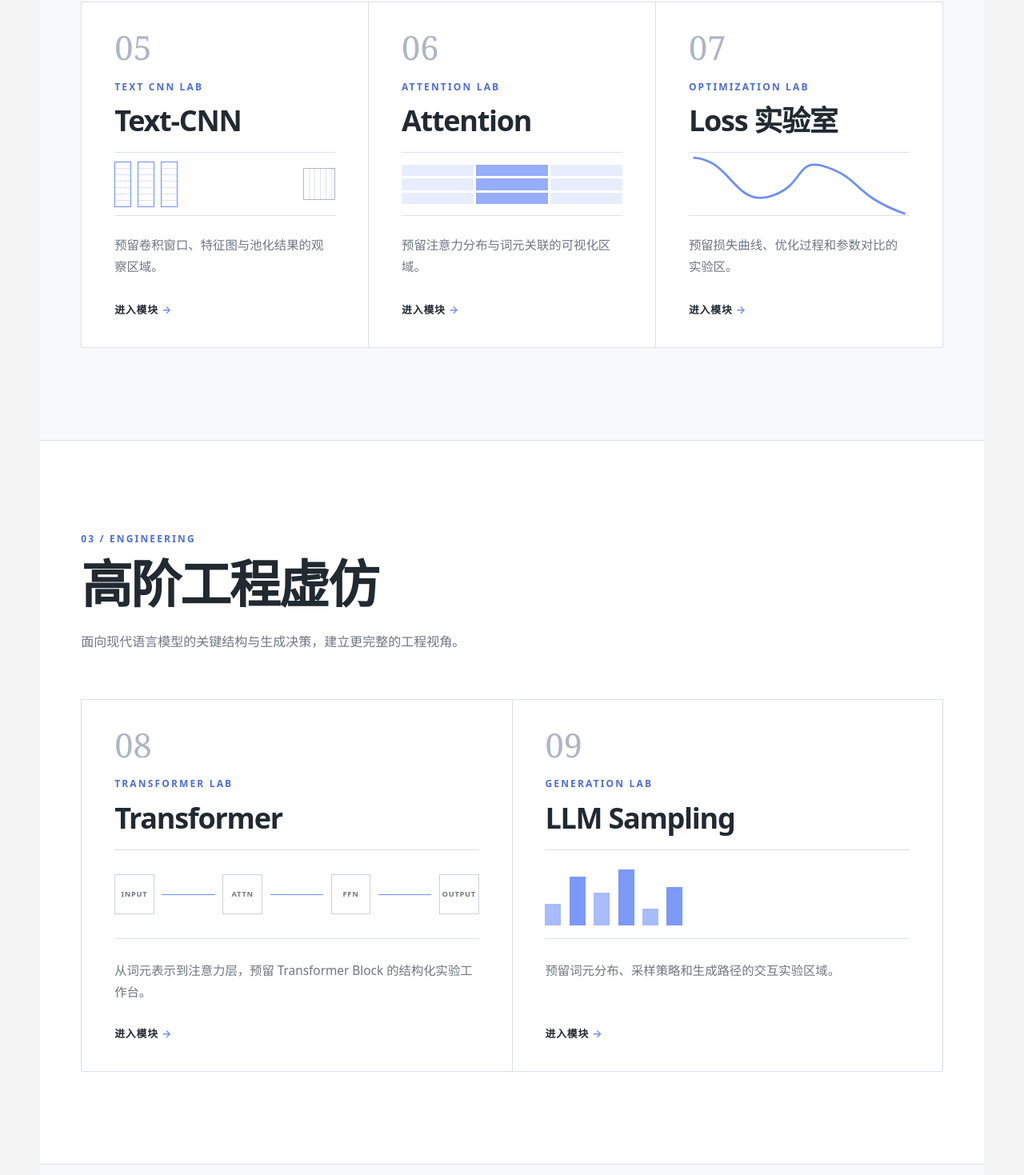
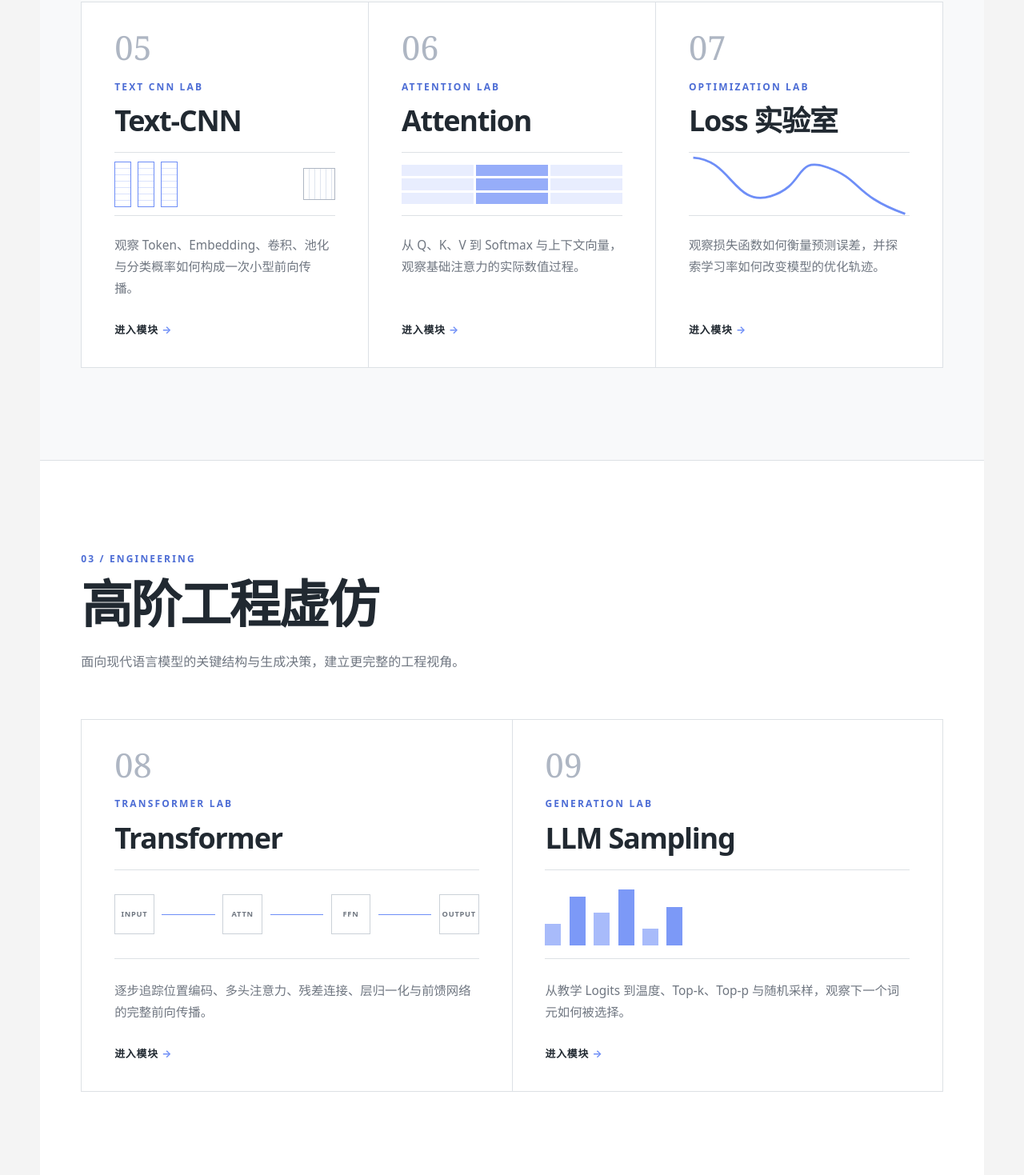
Before and after one commit to RULEBREAKERJERRY/nlp_assignment, a plain HTML site: page index.html in a window 1280 px wide. Shown: the part 3351-4820 px from the top of the page at 80% size. Drawn offline with Linux system fonts and the light colour scheme.

Commit message:
update module

```diff
--- a/index.html
+++ b/index.html
@@ -120,23 +120,23 @@
         <header class="section-heading">
           <p class="kicker">02 / SIMULATION</p>
           <h2 id="simulation-title">中阶原理仿真</h2>
-          <p>以可观察的静态界面预留模型内部结构、参数与过程的实验位置。</p>
+          <p>通过可调参数、逐步计算与可视化结果，观察模型内部结构和训练过程。</p>
         </header>
         <div class="module-grid module-grid--simulation">
           <article class="module-card module-card--diagram">
             <span class="module-number">05</span><p class="kicker">TEXT CNN LAB</p><h3>Text-CNN</h3>
             <div class="card-diagram diagram-cnn" aria-hidden="true"><i></i><i></i><i></i><b></b></div>
-            <p>预留卷积窗口、特征图与池化结果的观察区域。</p><a href="pages/text-cnn.html">进入模块 <span aria-hidden="true">→</span></a>
+            <p>观察 Token、Embedding、卷积、池化与分类概率如何构成一次小型前向传播。</p><a href="pages/text-cnn.html">进入模块 <span aria-hidden="true">→</span></a>
           </article>
           <article class="module-card module-card--diagram">
             <span class="module-number">06</span><p class="kicker">ATTENTION LAB</p><h3>Attention</h3>
             <div class="card-diagram diagram-attention" aria-hidden="true"><i></i><i></i><i></i><i></i><i></i><i></i><i></i><i></i><i></i></div>
-            <p>预留注意力分布与词元关联的可视化区域。</p><a href="pages/attention.html">进入模块 <span aria-hidden="true">→</span></a>
+            <p>从 Q、K、V 到 Softmax 与上下文向量，观察基础注意力的实际数值过程。</p><a href="pages/attention.html">进入模块 <span aria-hidden="true">→</span></a>
           </article>
           <article class="module-card module-card--diagram">
             <span class="module-number">07</span><p class="kicker">OPTIMIZATION LAB</p><h3>Loss 实验室</h3>
             <div class="card-diagram diagram-loss" aria-hidden="true"><svg viewBox="0 0 200 64" role="presentation"><path d="M4 8C39 10 41 53 74 43s21-37 52-26 23 25 70 42" fill="none"/></svg></div>
-            <p>预留损失曲线、优化过程和参数对比的实验区。</p><a href="pages/loss.html">进入模块 <span aria-hidden="true">→</span></a>
+            <p>观察损失函数如何衡量预测误差，并探索学习率如何改变模型的优化轨迹。</p><a href="pages/loss.html">进入模块 <span aria-hidden="true">→</span></a>
           </article>
         </div>
       </section>
@@ -151,12 +151,12 @@
           <article class="module-card module-card--feature">
             <span class="module-number">08</span><p class="kicker">TRANSFORMER LAB</p><h3>Transformer</h3>
             <div class="feature-diagram transformer-diagram" aria-hidden="true"><span>INPUT</span><i></i><span>ATTN</span><i></i><span>FFN</span><i></i><span>OUTPUT</span></div>
-            <p>从词元表示到注意力层，预留 Transformer Block 的结构化实验工作台。</p><a href="pages/transformer.html">进入模块 <span aria-hidden="true">→</span></a>
+            <p>逐步追踪位置编码、多头注意力、残差连接、层归一化与前馈网络的完整前向传播。</p><a href="pages/transformer.html">进入模块 <span aria-hidden="true">→</span></a>
           </article>
           <article class="module-card module-card--feature">
             <span class="module-number">09</span><p class="kicker">GENERATION LAB</p><h3>LLM Sampling</h3>
             <div class="feature-diagram sampling-diagram" aria-hidden="true"><i style="--h:35%"></i><i style="--h:78%"></i><i style="--h:53%"></i><i style="--h:90%"></i><i style="--h:27%"></i><i style="--h:62%"></i></div>
-            <p>预留词元分布、采样策略和生成路径的交互实验区域。</p><a href="pages/llm-sampling.html">进入模块 <span aria-hidden="true">→</span></a>
+            <p>从教学 Logits 到温度、Top-k、Top-p 与随机采样，观察下一个词元如何被选择。</p><a href="pages/llm-sampling.html">进入模块 <span aria-hidden="true">→</span></a>
           </article>
         </div>
       </section>
```
Also changed, not shown: 7 other files.
